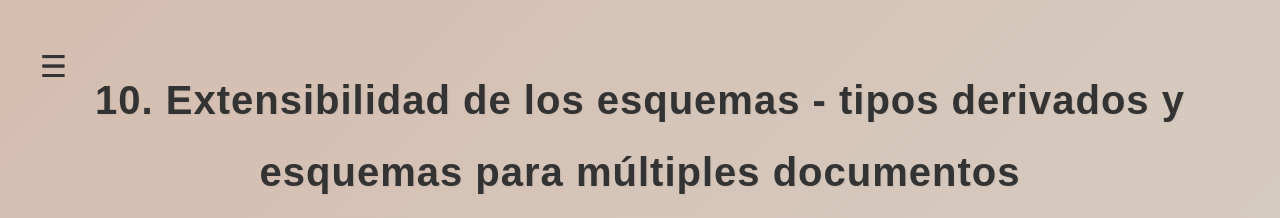
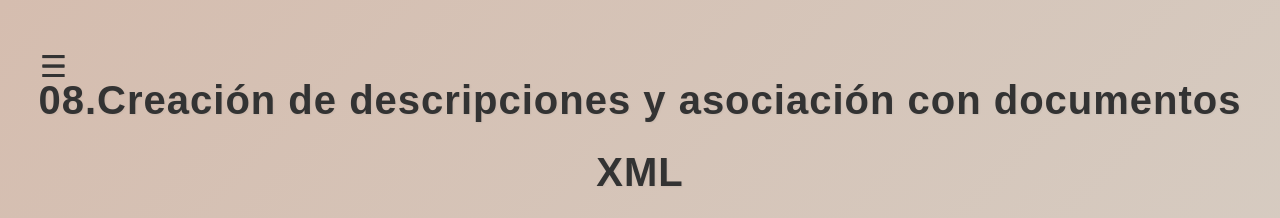
Before and after one commit to chancho-sp/web-xml, a plain HTML site: page pages/3_semana/Puntos/08_creacion.html in a window 1280 px wide. Shown: the top 218 px of the page. Drawn offline with Linux system fonts and the light colour scheme.

Commit message:
08_creacion.html

```diff
--- a/pages/3_semana/Puntos/08_creacion.html
+++ b/pages/3_semana/Puntos/08_creacion.html
@@ -11,7 +11,7 @@
   <body>
     <header>
 
-      <h1>10. Extensibilidad de los esquemas - tipos derivados y esquemas para múltiples documentos</h1>
+      <h1>08.Creación de descripciones y asociación con documentos XML</h1>
       <p>Semana 3</p>
           <!-- Agregar al inicio del archivo de cada página -->
     <div class="overlay"></div>
```
